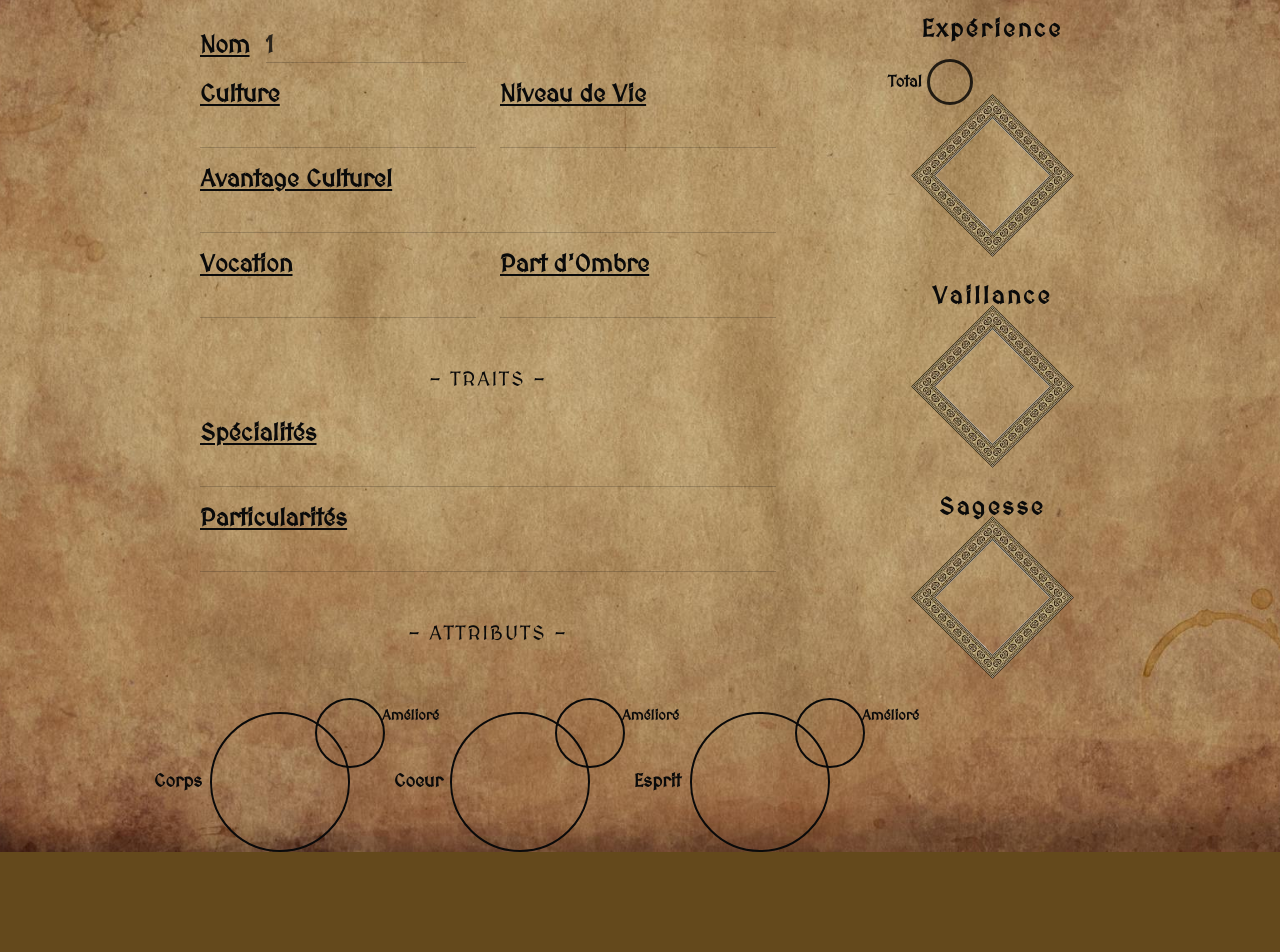
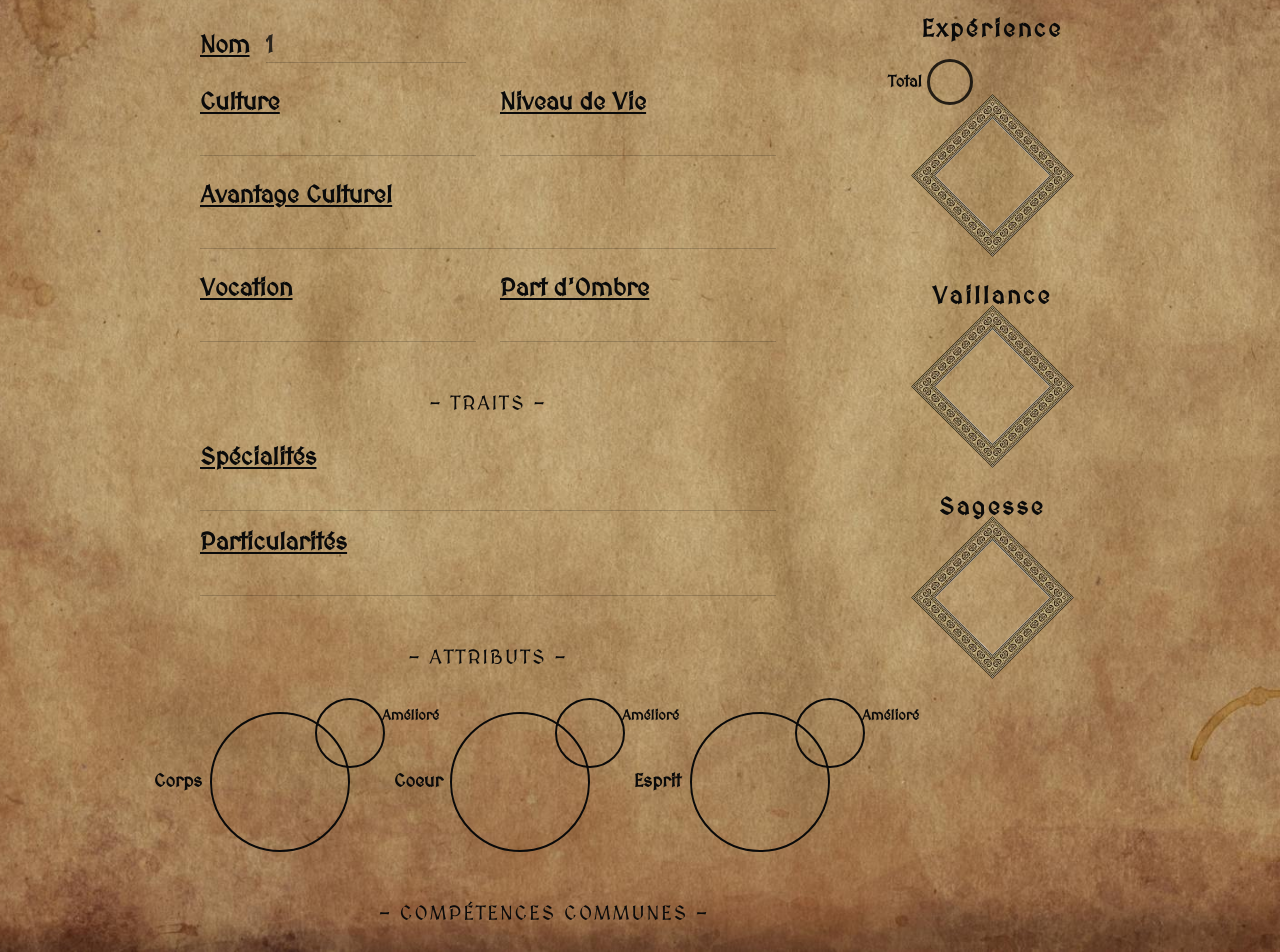
Before and after one commit to Juntakk/anneau-unique, a Next.js app: page /1 in a window 1280 px wide. Shown: the part 215-1167 px from the top of the page. Before the commit the page ends 1067 px from the top, so only its background shows below. Built offline with nearby package versions, Linux system fonts and the light colour scheme.

Commit message:
Refactor MainPage component for improved structure and readability; update attributes handling and enhance input elements

```diff
--- a/app/[name]/components/main-page.tsx
+++ b/app/[name]/components/main-page.tsx
@@ -4,14 +4,22 @@ import Image from "next/image";
 import MainInput from "./main-input";
 import AttributeCircles from "./attribute-circles";
 
-const MainPage = ({ name }: { name: string }) => {
+type MainPageProps = {
+  name: string;
+};
+
+const MainPage = ({ name }: MainPageProps) => {
+  const attributes = ["Expérience", "Vaillance", "Sagesse"];
+
   return (
     <div className="min-h-screen px-20 text-foreground font-[MedievalSharp]">
       <div className="flex gap-12">
-        <div className="flex-1 space-y-2 p-10 rounded-lg  ">
-          <section className="space-y-4">
-            <MainInput name={name} width={true} label="Nom" />
-            <div className="flex gap-x-6">
+        {/* Left Column */}
+        <div className="flex-1 space-y-10 p-10 rounded-lg">
+          {/* Basic Info Section */}
+          <section className="space-y-6">
+            <MainInput name={name} width label="Nom" />
+            <div className="flex gap-6">
               <MainInput label="Culture" />
               <MainInput label="Niveau de Vie" />
             </div>
@@ -22,8 +30,9 @@ const MainPage = ({ name }: { name: string }) => {
             </div>
           </section>
 
+          {/* Traits Section */}
           <section>
-            <h2 className="text-center text-xl  mt-12 mb-6 tracking-widest">
+            <h2 className="text-center text-xl mt-12 mb-6 tracking-widest">
               – TRAITS –
             </h2>
             <div className="space-y-4">
@@ -32,15 +41,17 @@ const MainPage = ({ name }: { name: string }) => {
             </div>
           </section>
 
+          {/* Attributes Header */}
           <section>
-            <h2 className="text-center text-xl  mt-12 mb-6 tracking-widest">
+            <h2 className="text-center text-xl mt-12 tracking-widest">
               – ATTRIBUTS –
             </h2>
           </section>
         </div>
 
+        {/* Right Column - Attributes */}
         <div className="flex flex-col gap-12 items-center justify-start w-64 p-6 rounded-lg">
-          {["Expérience", "Vaillance", "Sagesse"].map((title, index) => (
+          {attributes.map((title, index) => (
             <div
               key={title}
               className="flex flex-col items-center gap-4 w-full"
@@ -48,27 +59,31 @@ const MainPage = ({ name }: { name: string }) => {
               <h2 className="text-center text-2xl font-bold tracking-widest">
                 {title}
               </h2>
+
+              {/* Total input only for the first attribute */}
               {index === 0 && (
                 <div className="flex justify-start items-center space-x-2 w-full">
-                  <label className="text font-semibold text-foreground">
-                    Total
-                  </label>
+                  <label className="font-semibold text-foreground">Total</label>
                   <input
                     type="text"
+                    maxLength={2}
                     className="w-10 h-10 text-lg text-center font-bold bg-transparent outline-3 outline-black/80 rounded-full text-foreground/80 placeholder:text-foreground/50 focus:border-foreground/80 transition-colors duration-200"
                   />
                 </div>
               )}
 
+              {/* Rotated square with input */}
               <div className="relative w-[115px] h-[115px] rotate-45">
                 <Image
                   src="/images/medieval-square.png"
                   alt={title}
                   fill
                   className="object-contain"
+                  priority={true}
                 />
                 <input
                   type="text"
+                  maxLength={2}
                   className="absolute inset-0 m-auto w-12 h-12 text-center text-3xl outline-none font-bold text-foreground/80 placeholder:text-foreground/50 bg-transparent focus:border-foreground/80 transition-colors duration-200 rotate-[-45deg]"
                 />
               </div>
@@ -76,11 +91,18 @@ const MainPage = ({ name }: { name: string }) => {
           ))}
         </div>
       </div>
+
+      {/* Attribute Circles */}
       <div className="flex w-3/4 justify-around items-center">
         <AttributeCircles outerLabel="Corps" innerLabel="Amélioré" />
         <AttributeCircles outerLabel="Coeur" innerLabel="Amélioré" />
         <AttributeCircles outerLabel="Esprit" innerLabel="Amélioré" />
       </div>
+
+      {/* Skills Section Header */}
+      <h2 className="text-center text-xl w-4/5 mt-12 mb-6 tracking-widest">
+        – COMPÉTENCES COMMUNES –
+      </h2>
     </div>
   );
 };
```
